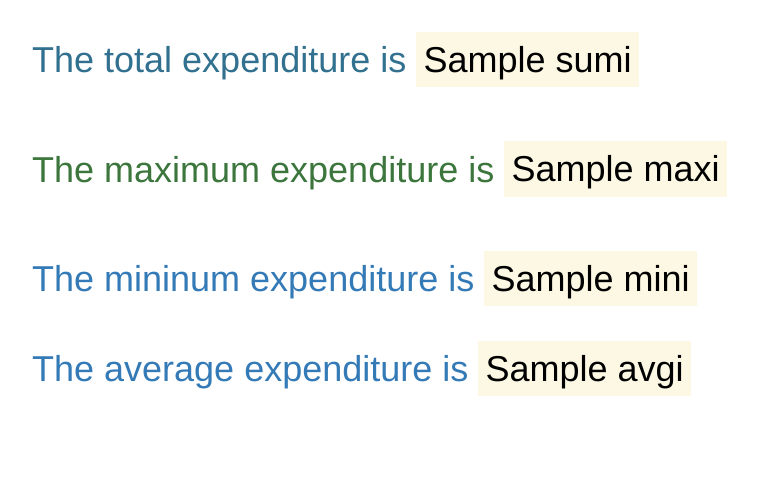
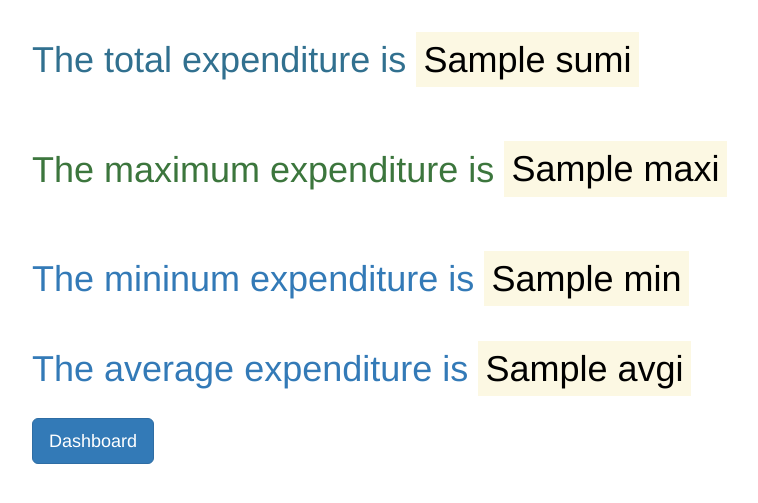
Before and after one commit to souvikhaldar/Hisab-Kitab, a Flask app: page /insights in a window 1280 px wide. Shown: the part 52-555 px from the top of the page, without its empty margins (38-796 px from the left). Run offline with Flask 2, Linux system fonts and the light colour scheme; the visitor is signed in with stand-in values (Sample User, id 1); a database or web service that is not in the repository returns one stand-in record (values such as "Sample title"); data that the repository does not hold is empty; some libraries are stand-ins or nearby versions.

Commit message:
sql resolved

```diff
--- a/app/src/templates/insights.html
+++ b/app/src/templates/insights.html
@@ -6,7 +6,9 @@
   <h1 class="text-success">The maximum expenditure is <mark>{{ insights[0]['maxi'] }}</mark> </h1>
   <br>
   <br>
-    <h1 class="text-primary">The mininum expenditure is <mark>{{ insights[0]['mini'] }} </mark></h1>
+    <h1 class="text-primary">The mininum expenditure is <mark>{{ insights[0]['min'] }} </mark></h1>
     <br>
-    <h1 class="text-primary">The average expenditure is <mark>{{ insights[0]['avgi'] }} </mark></h1>
+    <h1 class="text-primary">The average expenditure is <mark>{{ insights[0]['avgi'] }} </mark></h1><br>
+    <a href="/dashboard" class="btn btn-primary btn-lg">Dashboard</a>
+
 {% endblock %}
```
